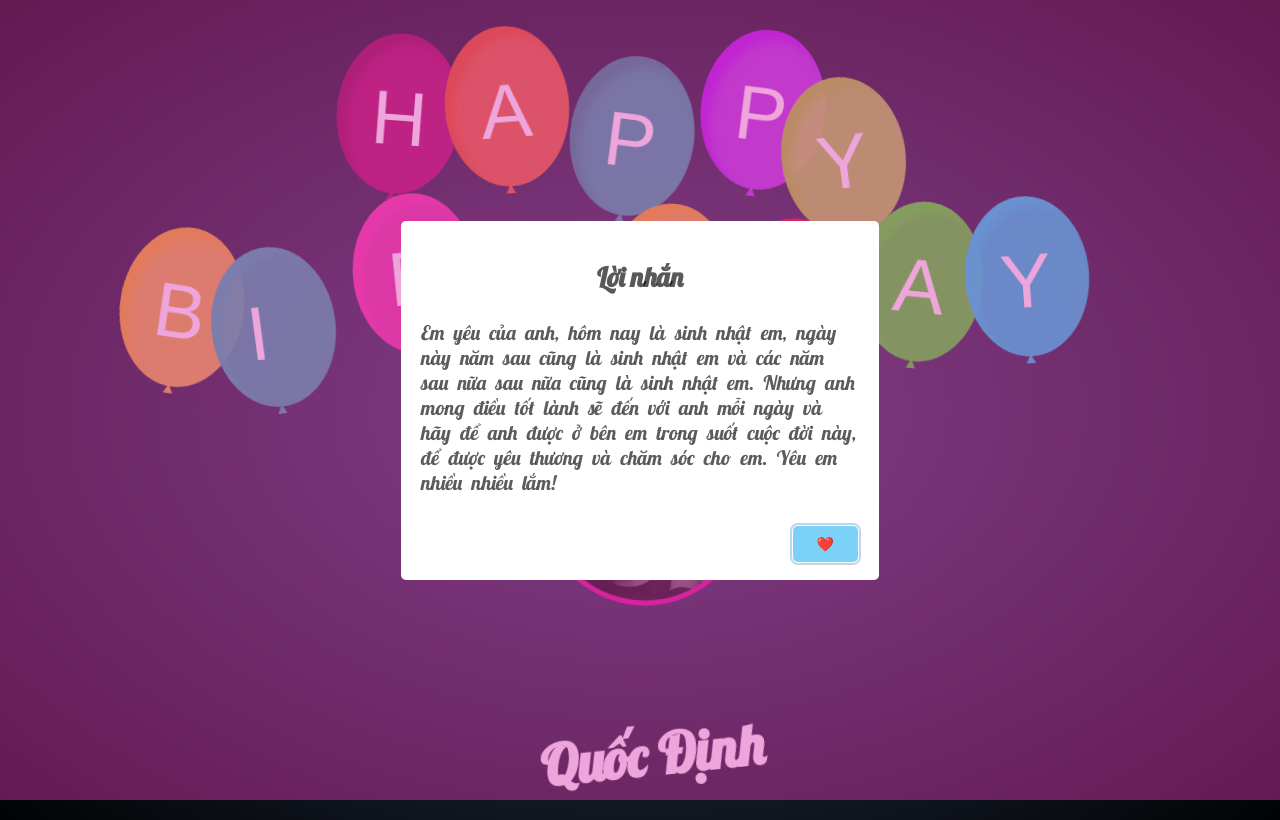
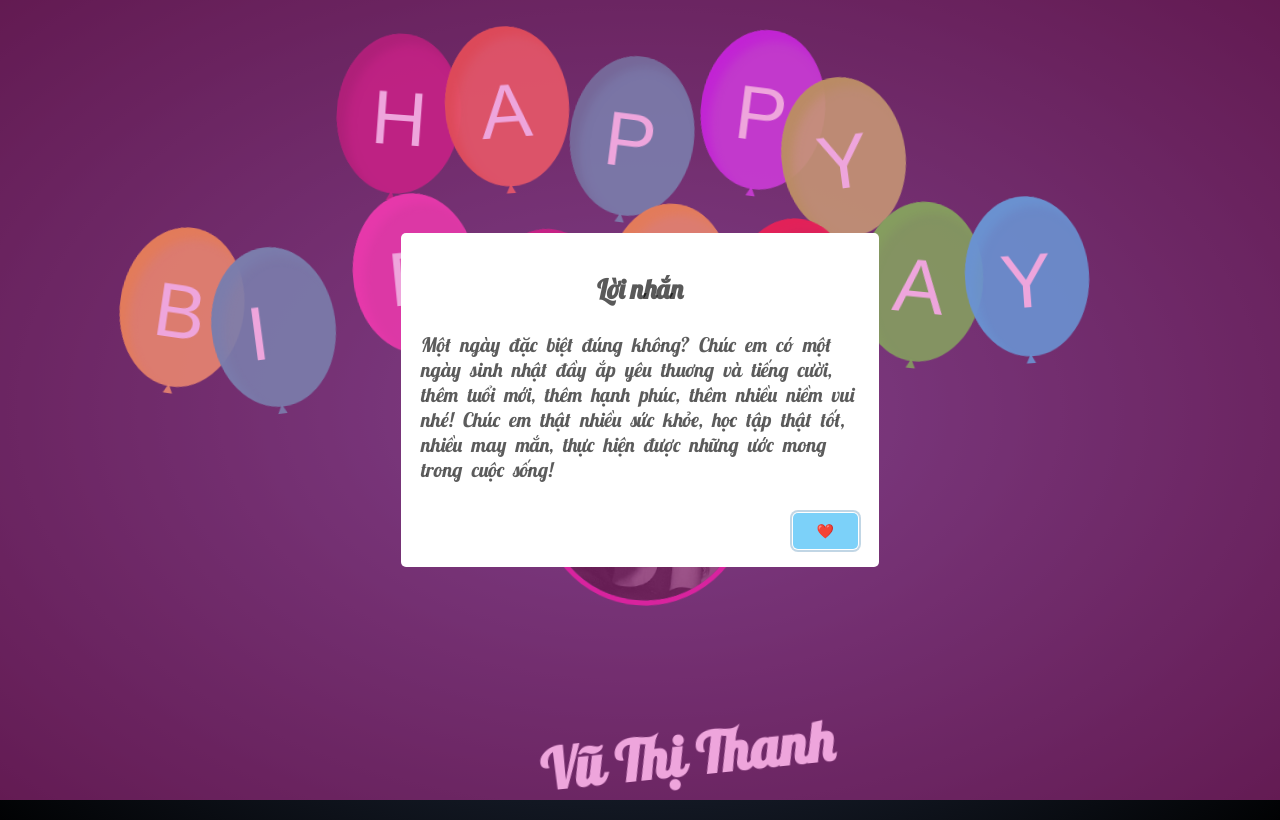
Before and after one commit to otisng/webdesign, a plain HTML site: page Happy Brithday/index.html in a window 1280 px wide. Both pictures are taken after a click on the picture 645 px from the left and 510 px from the top of the page. Drawn offline with nearby package versions, Linux system fonts and the light colour scheme; a web font is replaced by a local one.

Commit message:
update index.html

```diff
--- a/Happy Brithday/index.html
+++ b/Happy Brithday/index.html
@@ -15,7 +15,7 @@
         <link rel="shortcut icon" type="image/png" href="./birthdayCake.png"/>
 
         <!-- 1. Đây là phần title của website -->
-        <title>Happy Birthday</title>
+        <title>Happy Birthday Bé Mây</title>
         <link rel="stylesheet" href="./style.css">
         <script>
             window.open = function () {};
@@ -60,7 +60,7 @@
                 <!-- 3. Avatar của người bạn muốn gởi lời chúc -->
                 <img src="./MyAvatar.jpg" alt="" class="avatar__img" onclick="showMessage()" />
                 <!-- 4. Tên của người đó -->
-                <h1 onclick="showMessage()" class="avatar__title">Quốc Định</h1>
+                <h1 onclick="showMessage()" class="avatar__title">Vũ Thị Thanh</h1>
             </div>
 
             <!-- 5. Phần nhạc -->
@@ -76,7 +76,7 @@
                 // 6. Lời nhắn hiện ra khi bấm vào tên hoặc avatar
                 swal({
                     title: "Lời nhắn", // Tiêu đề của popup
-                    text: "Em yêu của anh, hôm nay là sinh nhật em, ngày này năm sau cũng là sinh nhật em và các năm sau nữa sau nữa cũng là sinh nhật em. Nhưng anh mong điều tốt lành sẽ đến với anh mỗi ngày và hãy để anh được ở bên em trong suốt cuộc đời này, để được yêu thương và chăm sóc cho em. Yêu em nhiều nhiều lắm!", // Nội dung lời nhắn
+                    text: "Một ngày đặc biệt đúng không? Chúc em có một ngày sinh nhật đầy ắp yêu thuơng và tiếng cười, thêm tuổi mới, thêm hạnh phúc, thêm nhiều niềm vui nhé! Chúc em thật nhiều sức khỏe, học tập thật tốt, nhiều may mắn, thực hiện được những ước mong trong cuộc sống! ", // Nội dung lời nhắn
                     button: {
                         text: "❤️️",
                     },
```
